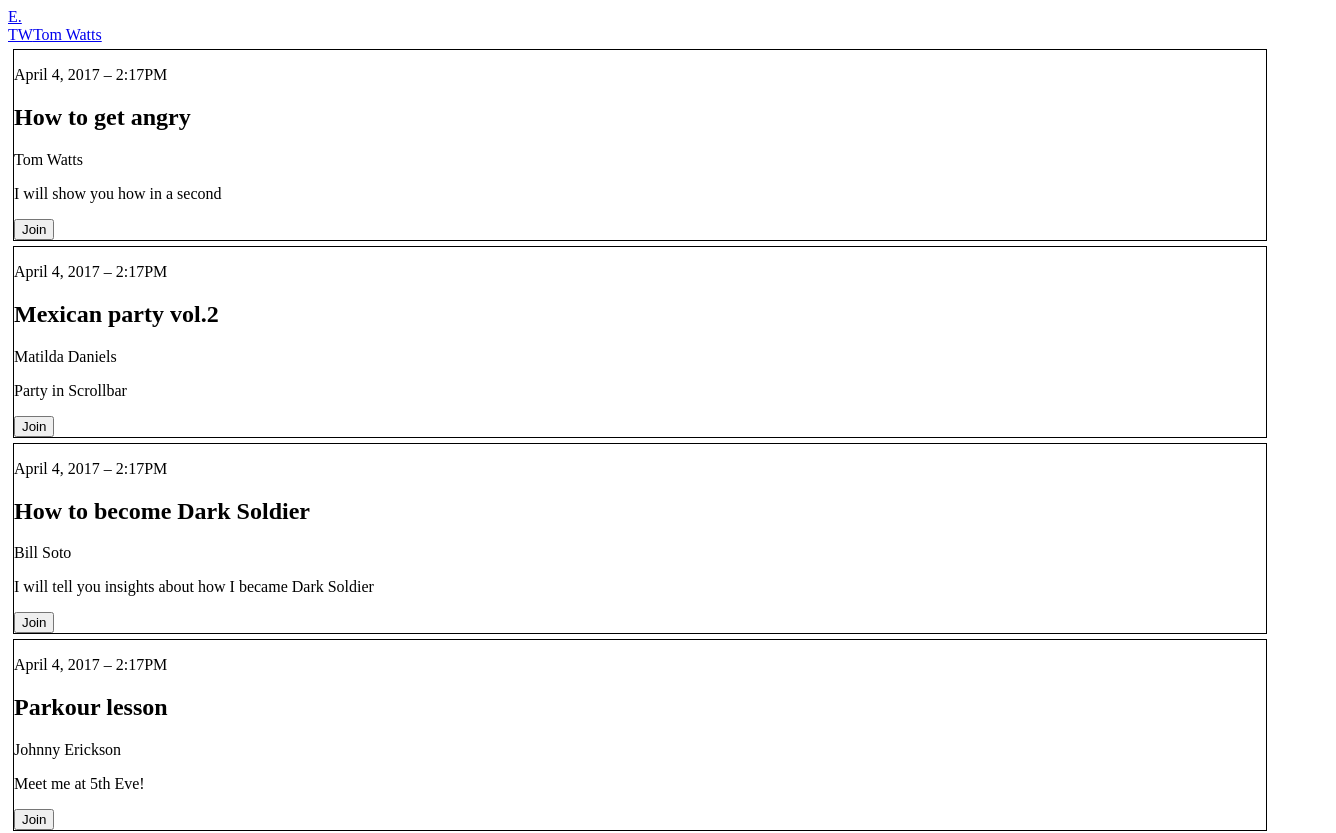
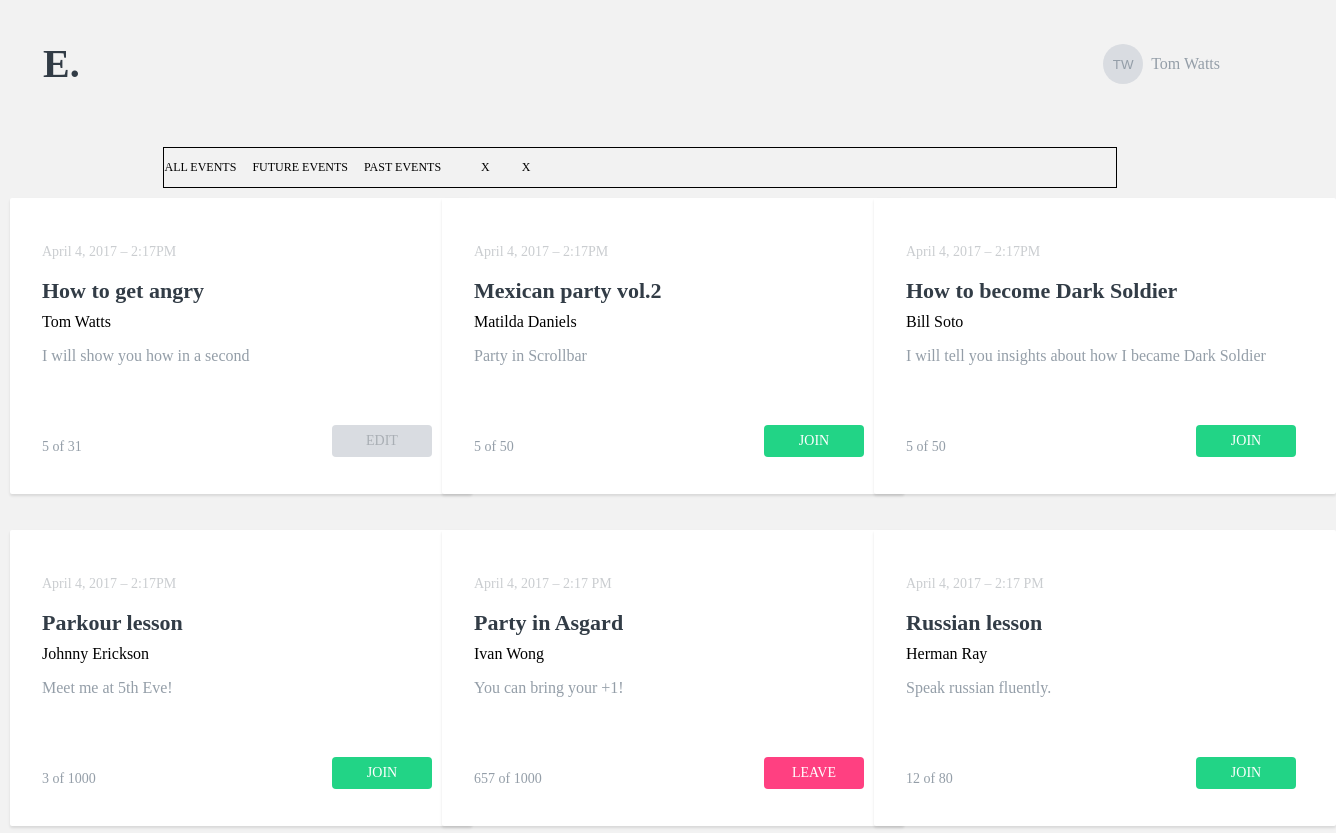
Before and after one commit to mchalupa1/eventio, a Next.js app: page / in a window 1280 px wide. Shown: the top 833 px of the page, 1336 px wide, since content can reach past the window. Built offline with nearby package versions, Linux system fonts and the light colour scheme.

Commit message:
Next work with eventio

```diff
--- a/src/app/data.tsx
+++ b/src/app/data.tsx
@@ -1,45 +1,57 @@
 const alldata = [
   {
-    id:1,
+    id: 1,
     date: "April 4, 2017 – 2:17PM",
     title: "How to get angry",
     mentor: "Tom Watts",
     description: "I will show you how in a second",
+    capacity: "5 of 31 ",
+    status: "EDIT",
   },
   {
-    id:2,
+    id: 2,
     date: "April 4, 2017 – 2:17PM",
     title: "Mexican party vol.2",
     mentor: "Matilda Daniels",
     description: "Party in Scrollbar",
+    capacity: "5 of 50",
+    status: "JOIN",
   },
   {
-    id:3,
+    id: 3,
     date: "April 4, 2017 – 2:17PM",
     title: "How to become Dark Soldier",
     mentor: "Bill Soto",
     description: "I will tell you insights about how I became Dark Soldier",
+    capacity: "5 of 50",
+    status: "JOIN",
   },
   {
-    id:4,
+    id: 4,
     date: "April 4, 2017 – 2:17PM",
     title: "Parkour lesson",
     mentor: "Johnny Erickson",
     description: "Meet me at 5th Eve!",
+    capacity: "3 of 1000",
+    status: "JOIN",
   },
   {
-    id:5,
+    id: 5,
     date: "April 4, 2017 – 2:17 PM",
     title: "Party in Asgard",
     mentor: "Ivan Wong",
     description: "You can bring your +1!",
+    capacity: "657 of 1000",
+    status: "LEAVE",
   },
   {
-    id:6,
+    id: 6,
     date: "April 4, 2017 – 2:17 PM",
     title: "Russian lesson",
     mentor: "Herman Ray",
     description: "Speak russian fluently.",
+    capacity: "12 of 80",
+    status: "JOIN",
   },
 ];
 
--- /dev/null
+++ b/src/app/global.css
@@ -0,0 +1,6 @@
+body {
+  box-sizing: border-box;
+  margin: 0;
+  padding: 0;
+  background-color: #f2f2f2;
+}
--- a/src/app/page.module.css
+++ b/src/app/page.module.css
@@ -1,4 +1,226 @@
+/*
+All on page
+*/
+.all {
+  display: flex;
+  flex-direction: column;
+  height: 100vh;
+  width: 100vw;
+}
+
+/*
+Navbar
+*/
+.navbar {
+  display: flex;
+  flex-direction: row;
+  justify-content: space-between;
+}
+
+.logo {
+  margin-top: 40px;
+  text-decoration: none;
+  font-size: 40px;
+  font-weight: bold;
+  margin-left: 43.08px;
+  color: #323c46;
+  display: inline;
+}
+
+.user {
+  margin-top: 44px;
+}
+.Icon {
+  height: 40px;
+  width: 40px;
+  background-color: #d9dce1;
+  align-items: center;
+  border: none;
+  border-radius: 50%;
+  color: #949ea8;
+  cursor: pointer;
+}
+.client {
+  text-decoration: none;
+  color: #949ea8;
+  margin-right: 60px;
+  margin-left: 8px;
+}
+
+/*
+Categories
+*/
+.categories {
+  display: flex;
+  margin: 0 auto;
+  margin-top: 60px;
+  border: 1px solid black;
+  align-items: center;
+  width: 74.3%;
+  height: 90%;
+}
+
+.allEV {
+  display: flex;
+  list-style-type: none;
+  gap: 1rem;
+  font-family: "Hind";
+  font-size: 12px;
+  padding: 0;
+}
+
+.alE {
+}
+
+.fE {
+}
+
+.pE {
+}
+.allGrip {
+  display: flex;
+  flex-direction: row;
+  list-style-type: none;
+  font-family: "Hind";
+  font-size: 12px;
+  gap: 2rem;
+  margin-right: 30px;
+}
+.grip1 {
+}
+
+.grip2 {
+}
+/*
+All boxs
+*/
+.allBoxs {
+  display: grid;
+  grid-template-columns: repeat(auto-fill, minmax(390px, 1fr));
+  gap: 1rem;
+
+
+  /*
+display: flex; flex-direction: row; flex-wrap: wrap; justify-content: center;
+
+  */
+}
 .onebox {
-  border: 1px solid black;
-  margin: 5px;
+  padding-left: 32px;
+  padding-right: 40px;
+  background: #ffffff;
+  box-shadow: 0px 2px 3px rgba(0, 0, 0, 0.108696);
+  border-radius: 2px;
+  width: 390px;
+  height: 296px;
+
+  margin: 10px;
 }
+
+.date {
+  font-family: "Hind";
+  font-style: normal;
+  font-size: 14px;
+  color: #cacdd0;
+  padding-top: 32px;
+}
+
+.title {
+  font-family: "Hind";
+  font-style: normal;
+  font-size: 22px;
+  color: #323c46;
+}
+
+.mentor {
+  margin-top: -10px;
+}
+
+.description {
+  font-family: "Hind";
+  font-style: normal;
+  font-size: 16px;
+  color: #949ea8;
+}
+
+/*
+LowerPart in box
+*/
+
+.lower {
+  display: flex;
+  flex-direction: row;
+  justify-content: space-between;
+  margin-top: 60px;
+}
+.capacity {
+  color: #949ea8;
+  font-family: "Hind";
+  font-style: normal;
+  font-weight: 400;
+  font-size: 14px;
+  display: inline;
+}
+
+.statusJ {
+  background-color: #22d486;
+  width: 100px;
+  height: 32px;
+  border: none;
+  border-radius: 4px;
+  color: #ffffff;
+  font-family: "Hind";
+  font-size: 14px;
+  display: inline-block;
+  cursor: pointer;
+}
+
+.statsuL {
+  background-color: #ff4081;
+  width: 100px;
+  height: 32px;
+  border: none;
+  border-radius: 4px;
+  color: #ffffff;
+  font-family: "Hind";
+  font-size: 14px;
+  cursor: pointer;
+}
+
+.statusE {
+  background: #d9dce1;
+  width: 100px;
+  height: 32px;
+  border: none;
+  border-radius: 4px;
+  color: #a9aeb4;
+  font-family: "Hind";
+  font-size: 14px;
+  cursor: pointer;
+}
+/*
+Create
+*/
+
+.plus2 {
+  color: #f2f2f2;
+  margin-left: -10px;
+}
+.create {
+  display: flex;
+  justify-content: space-between;
+  margin-top: 70px;
+}
+.plus {
+  text-decoration: none;
+  font-size: 40px;
+  color: #ffffff;
+  border-radius: 50%;
+  height: 56px;
+  width: 56px;
+  border: none;
+  background: #323c46;
+  box-shadow: 0px 6px 9px rgba(0, 0, 0, 0.15);
+  cursor: pointer;
+  margin-right: 25px;
+}
--- a/src/app/page.tsx
+++ b/src/app/page.tsx
@@ -1,39 +1,72 @@
-import Image from "next/image";
+'use client'
 import styles from "./page.module.css";
 import Navg from "@/componens/Navg";
 import alldata from "./data";
 import { useState } from "react";
 
-export default function Home() {
+export default function Dashboard() {
+ const upnumber = () =>{
+  console.log("HI")
+ }
   return (
-    <section>
-      <div className="navbar">
-        <a href="/">E.</a>
-        <div className="user">
-          <a href="/">TW</a>
-          <a href="/">Tom Watts</a>
+    <section className={styles.all}>
+      <div className={styles.navbar}>
+        <a href="/" className={styles.logo}>
+          E.
+        </a>
+        <div className={styles.user}>
+          <button className={styles.Icon}>TW</button>
+          <a href="/" className={styles.client}>
+            Tom Watts
+          </a>
         </div>
       </div>
-      <div className="all-boxs">
+      <div className={styles.categories}>
+        <ul className={styles.allEV}>
+          <li className={styles.alE}>ALL EVENTS</li>
+          <li className={styles.fE}>FUTURE EVENTS</li>
+          <li className={styles.pE}>PAST EVENTS</li>
+        </ul>
+        <ul className={styles.allGrip}>
+          <li className={styles.grip1}>X</li>
+          <li className={styles.grip2}>X</li>
+        </ul>
+      </div>
+      <div className={styles.allBoxs}>
         {alldata.map((onebox) => {
-          const { id, date, title, mentor, description } = onebox;
+          const { id, date, title, mentor, description, capacity, status } =
+            onebox;
           return (
             <div className={styles.onebox} key={id}>
-              <p>{date}</p>
-              <h1>{title}</h1>
-              <p>{mentor}</p>
-              <p>{description}</p>
-              <div className="lower">
-                <button>Join</button>
+              <p className={styles.date}>{date}</p>
+              <h1 className={styles.title}>{title}</h1>
+              <p className={styles.mentor}>{mentor}</p>
+              <p className={styles.description}>{description}</p>
+              <div className={styles.lower}>
+                <p className={styles.capacity}>{capacity}</p>
+
+                <button onClick={upnumber}
+                  className={
+                    status === "JOIN"
+                      ? styles.statusJ
+                      : status === "LEAVE"
+                      ? styles.statsuL
+                      : styles.statusE
+                  }
+
+                >
+                  {status}
+                </button>
               </div>
             </div>
           );
         })}
       </div>
-      <div className="create">
-        <a href="/" className={styles.create}>
-          X
-        </a>
+      <div className={styles.create}>
+        <div className={styles.plus2}>
+          <p>.</p>
+        </div>
+        <button className={styles.plus}>+</button>
       </div>
     </section>
   );
```
Also changed, not shown: src/app/layout.tsx (+7 -5 lines).
